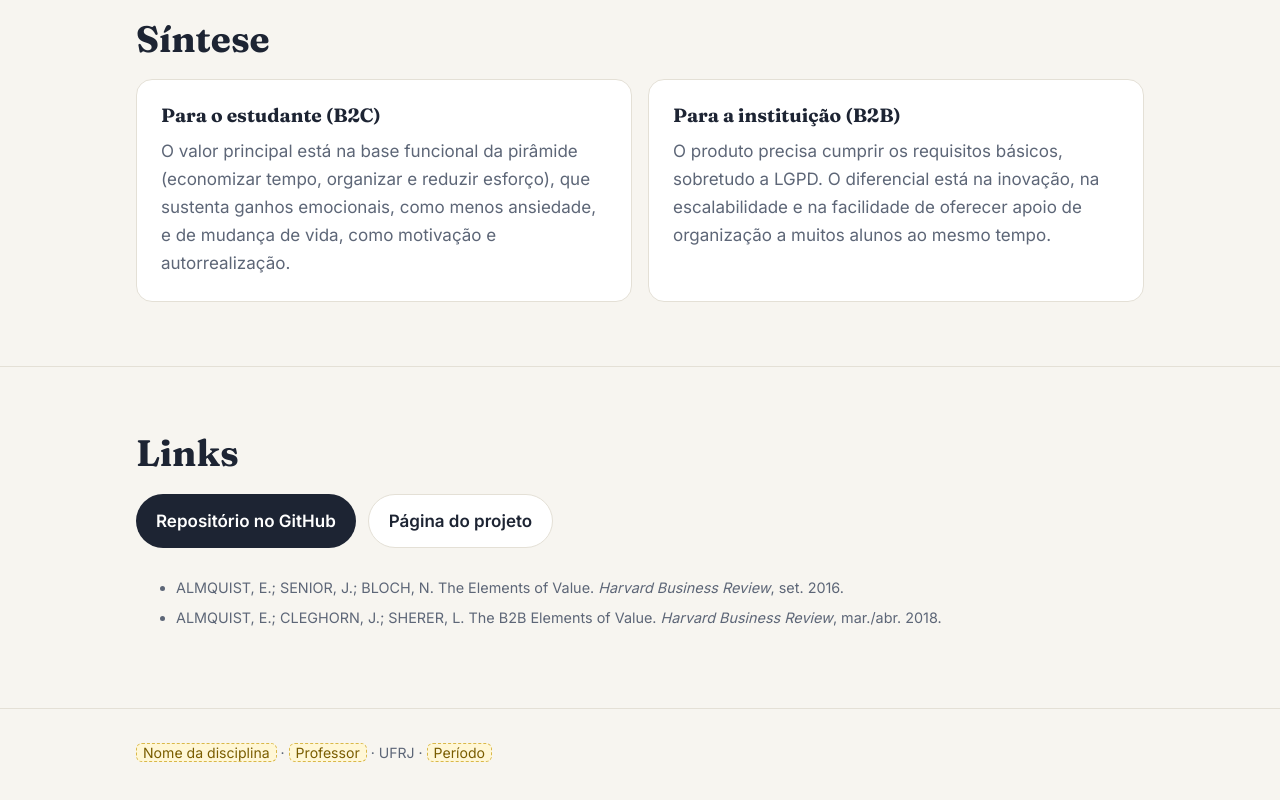
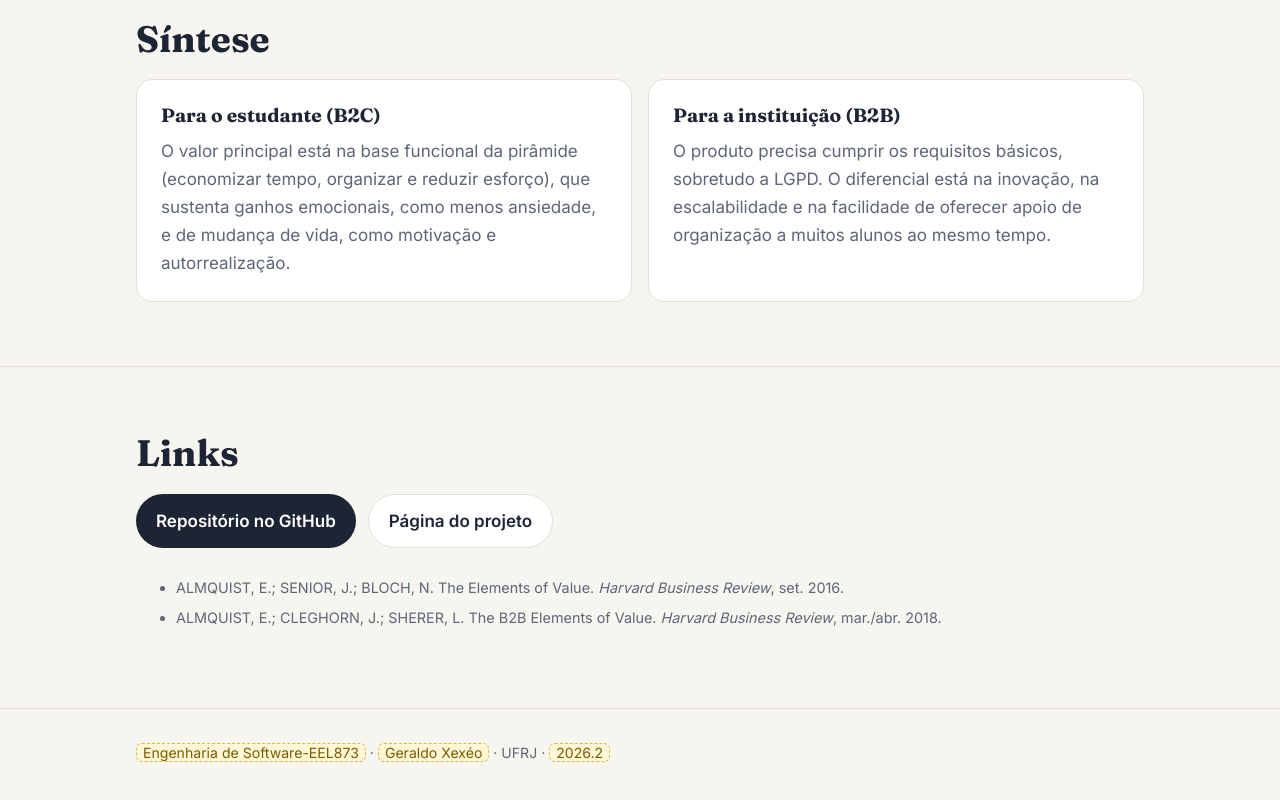
Before and after one commit to fernandobruzzi/Engenharia-de-Software, a plain HTML site: page index.html in a window 1280 px wide. Shown: the part 7888-8688 px from the top of the page. Drawn offline with Linux system fonts and the light colour scheme.

Commit message:
Update footer with course and professor details

```diff
--- a/index.html
+++ b/index.html
@@ -448,7 +448,7 @@
 
 <footer>
   <div class="wrap">
-    <span class="placeholder">Nome da disciplina</span> · <span class="placeholder">Professor</span> · UFRJ · <span class="placeholder">Período</span>
+    <span class="placeholder">Engenharia de Software-EEL873</span> · <span class="placeholder">Geraldo Xexéo</span> · UFRJ · <span class="placeholder">2026.2</span>
   </div>
 </footer>
 
```
